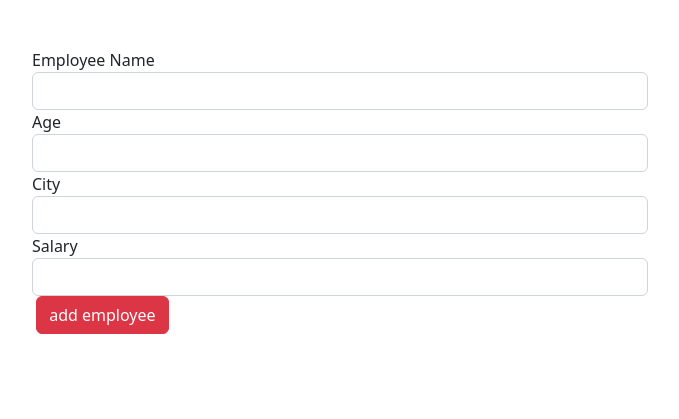
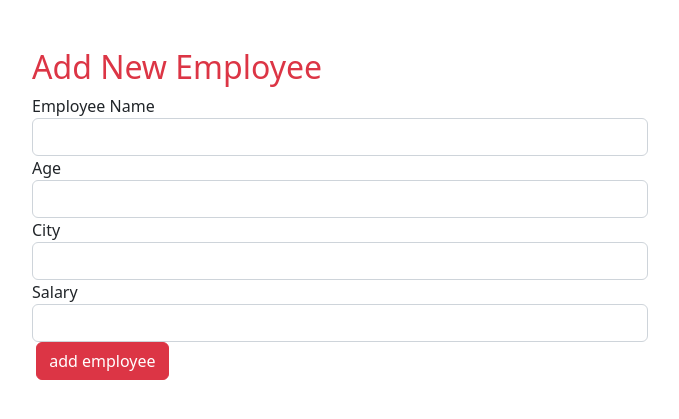
Before and after one commit to sreeshagireeshan/EmployeeRestAPI, a Django app: template templates/addemployee.html in a window 1280 px wide. Shown: the top 419 px of the page, without its empty margins (300-979 px from the left). Run offline with Django 4.2, Linux system fonts and the light colour scheme; the template is opened without the code that fills it, so the values that code supplies are empty.

Commit message:
Added Heading for AddEmployee.html

```diff
--- a/templates/addemployee.html
+++ b/templates/addemployee.html
@@ -6,6 +6,7 @@
 	<body>
 		<form method="post" action="http://localhost:8000/api/employees/">
 		<div class="container w-50 mt-5" >
+		<h2 class="text-danger">Add New Employee</h2>
 		<div class="form-group">
 
 			<label>Employee Name</label>
```
